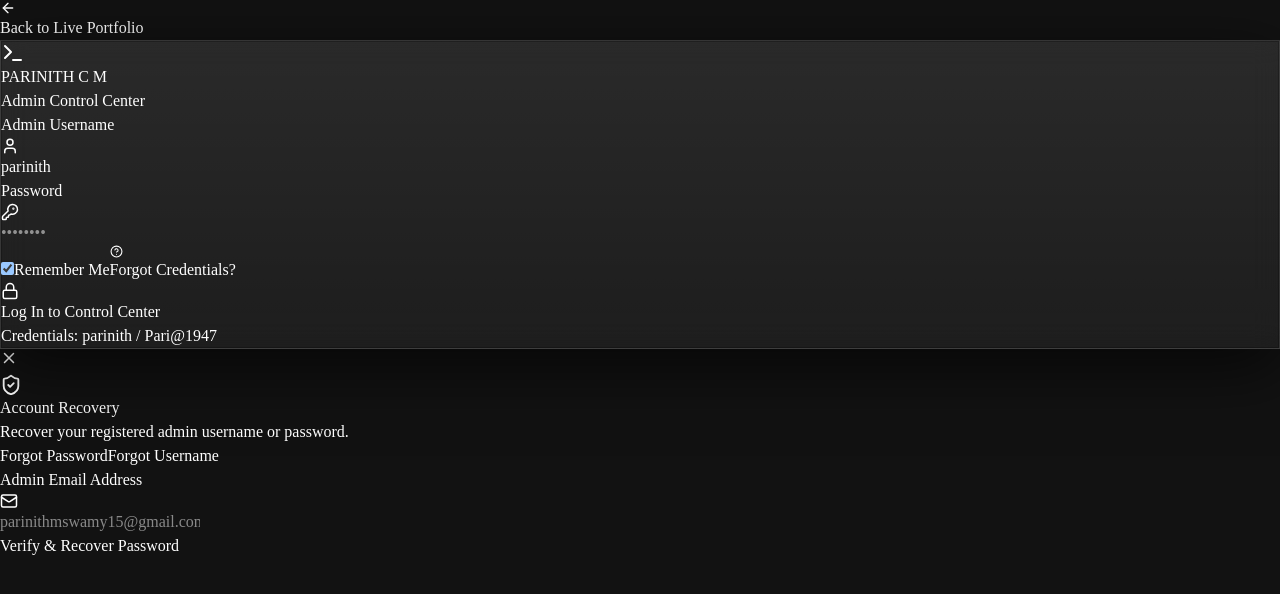
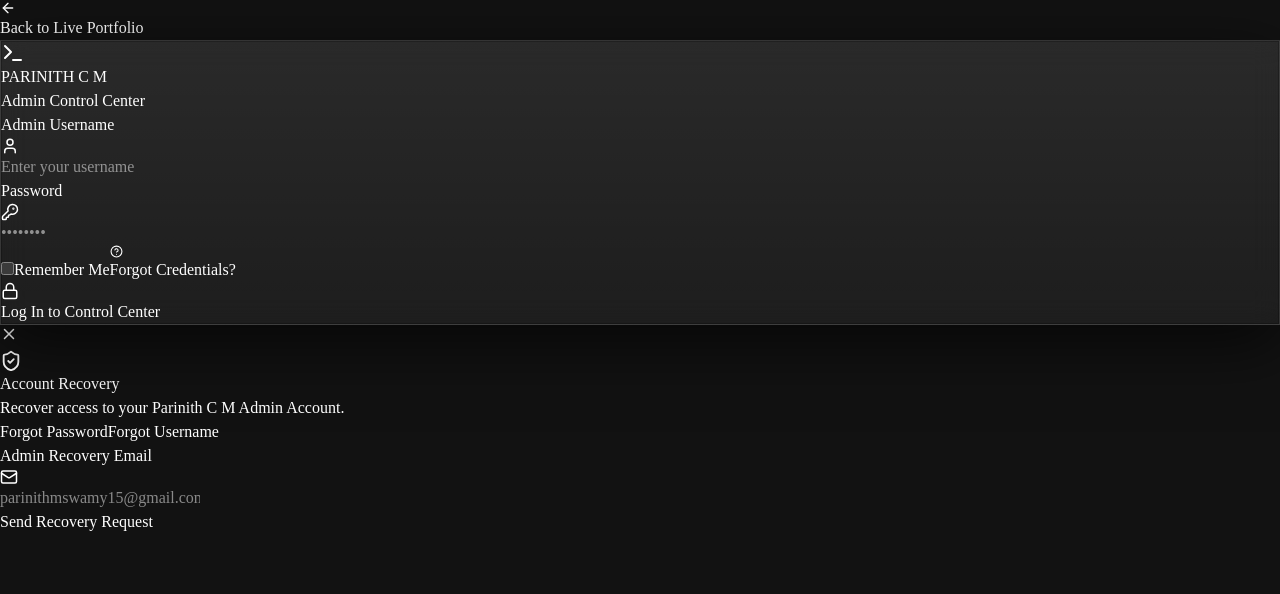
Before and after one commit to Parinith01/portfolio-website, a React (Vite) app in the folder client/: page /admin/login in a window 1280 px wide. Both pictures are taken after a click on the button "Forgot Credentials?". Shown: the top 594 px of the page. Built offline with nearby package versions, Linux system fonts and the light colour scheme.

Commit message:
Hide admin credentials from login UI and fix JSON error handling

```diff
--- a/client/src/pages/AdminLogin.tsx
+++ b/client/src/pages/AdminLogin.tsx
@@ -1,6 +1,6 @@
 import React, { useState, useEffect } from 'react';
 import { useLocation } from 'wouter';
-import { ShieldCheck, Lock, User, KeyRound, AlertCircle, ArrowLeft, Terminal, HelpCircle, Check, X, Mail } from 'lucide-react';
+import { ShieldCheck, Lock, User, KeyRound, AlertCircle, ArrowLeft, Terminal, HelpCircle, X, Mail } from 'lucide-react';
 import { useToast } from '@/hooks/use-toast';
 
 export default function AdminLogin() {
@@ -9,7 +9,7 @@ export default function AdminLogin() {
 
   const [username, setUsername] = useState('');
   const [password, setPassword] = useState('');
-  const [rememberMe, setRememberMe] = useState(true);
+  const [rememberMe, setRememberMe] = useState(false);
   const [loading, setLoading] = useState(false);
   const [errorMsg, setErrorMsg] = useState('');
 
@@ -19,15 +19,13 @@ export default function AdminLogin() {
   const [recoveryEmail, setRecoveryEmail] = useState('');
   const [recoveryResult, setRecoveryResult] = useState<string | null>(null);
 
-  // Load saved credentials on mount if Remember Me was enabled
+  // Load saved credentials on mount if Remember Me was previously enabled
   useEffect(() => {
     const savedUser = localStorage.getItem('saved_admin_user');
     const savedPass = localStorage.getItem('saved_admin_pass');
     if (savedUser) {
       setUsername(savedUser);
       setRememberMe(true);
-    } else {
-      setUsername('parinith');
     }
     if (savedPass) {
       setPassword(savedPass);
@@ -51,10 +49,16 @@ export default function AdminLogin() {
         body: JSON.stringify({ username, password })
       });
 
-      const data = await res.json();
+      const responseText = await res.text();
+      let data: any = {};
+      try {
+        data = JSON.parse(responseText);
+      } catch (jsonErr) {
+        throw new Error(responseText && responseText.length < 100 ? responseText : 'Server error. Please try again.');
+      }
 
       if (!res.ok) {
-        throw new Error(data.message || 'Login failed. Invalid credentials.');
+        throw new Error(data.message || 'Invalid username or password.');
       }
 
       // Handle Remember Me
@@ -76,7 +80,7 @@ export default function AdminLogin() {
 
       setLocation('/admin/dashboard');
     } catch (err: any) {
-      setErrorMsg(err.message || 'Server error. Please try again.');
+      setErrorMsg(err.message || 'Authentication error. Please check your credentials.');
     } finally {
       setLoading(false);
     }
@@ -92,11 +96,11 @@ export default function AdminLogin() {
     // Verify recovery email
     if (recoveryEmail.toLowerCase().includes('parinith') || recoveryEmail.toLowerCase().includes('gmail.com')) {
       if (forgotType === 'username') {
-        setRecoveryResult('Registered Admin Username: parinith');
+        setRecoveryResult('Registered Admin Account Verified.');
       } else {
-        setRecoveryResult('Registered Admin Password: Pari@1947');
+        setRecoveryResult('Password Recovery instructions sent to your email.');
       }
-      toast({ title: 'Recovery Verified', description: 'Credentials located for your account.' });
+      toast({ title: 'Recovery Request Sent', description: 'Check your email inbox for instructions.' });
     } else {
       toast({ title: 'Verification Failed', description: 'Unrecognized recovery email address.', variant: 'destructive' });
     }
@@ -149,7 +153,7 @@ export default function AdminLogin() {
                   type="text"
                   value={username}
                   onChange={(e) => setUsername(e.target.value)}
-                  placeholder="parinith"
+                  placeholder="Enter your username"
                   className="w-full bg-white/5 border border-white/10 rounded-2xl pl-12 pr-4 py-3.5 text-white placeholder:text-gray-600 focus:outline-none focus:border-cyan-400/60 focus:bg-cyan-400/5 transition-all text-sm font-mono"
                   required
                 />
@@ -214,11 +218,6 @@ export default function AdminLogin() {
               )}
             </button>
           </form>
-
-          {/* Footer note */}
-          <div className="mt-8 text-center text-xs text-gray-500 font-mono">
-            Credentials: <span className="text-cyan-400">parinith</span> / <span className="text-cyan-400">Pari@1947</span>
-          </div>
         </div>
       </div>
 
@@ -238,7 +237,7 @@ export default function AdminLogin() {
               Account Recovery
             </h3>
             <p className="text-xs text-gray-400 font-mono mb-6">
-              Recover your registered admin username or password.
+              Recover access to your Parinith C M Admin Account.
             </p>
 
             {/* Toggle Tab */}
@@ -272,7 +271,7 @@ export default function AdminLogin() {
             <form onSubmit={handleRecoverySubmit} className="space-y-4">
               <div>
                 <label className="text-xs font-mono text-gray-400 uppercase tracking-widest block mb-2">
-                  Admin Email Address
+                  Admin Recovery Email
                 </label>
                 <div className="relative">
                   <Mail className="absolute left-4 top-1/2 -translate-y-1/2 text-gray-500" size={18} />
@@ -291,30 +290,16 @@ export default function AdminLogin() {
                 type="submit"
                 className="w-full py-3 bg-gradient-to-r from-cyan-500 to-purple-600 text-white font-bold rounded-2xl text-xs font-mono uppercase tracking-widest hover:opacity-90 transition-all shadow-lg shadow-cyan-500/20"
               >
-                Verify & Recover {forgotType === 'username' ? 'Username' : 'Password'}
+                Send Recovery Request
               </button>
             </form>
 
             {recoveryResult && (
               <div className="mt-6 p-4 bg-cyan-500/10 border border-cyan-500/30 rounded-2xl text-cyan-300 text-xs font-mono flex items-center justify-between">
                 <div>
-                  <div className="text-[10px] text-gray-400 uppercase tracking-wider mb-1">Verification Success</div>
+                  <div className="text-[10px] text-gray-400 uppercase tracking-wider mb-1">Verification Status</div>
                   <div className="font-bold text-sm text-white">{recoveryResult}</div>
                 </div>
-                <button
-                  onClick={() => {
-                    if (forgotType === 'username') {
-                      setUsername('parinith');
-                    } else {
-                      setPassword('Pari@1947');
-                    }
-                    setShowForgotModal(false);
-                    toast({ title: 'Credentials Applied', description: 'Auto-filled onto login form.' });
-                  }}
-                  className="px-3 py-1.5 bg-cyan-500 text-black font-bold rounded-xl text-xs hover:bg-cyan-400 transition-colors"
-                >
-                  Auto-Fill
-                </button>
               </div>
             )}
           </div>
```
Also changed, not shown: 1 other file (tests, documents, lock files or other folders).
